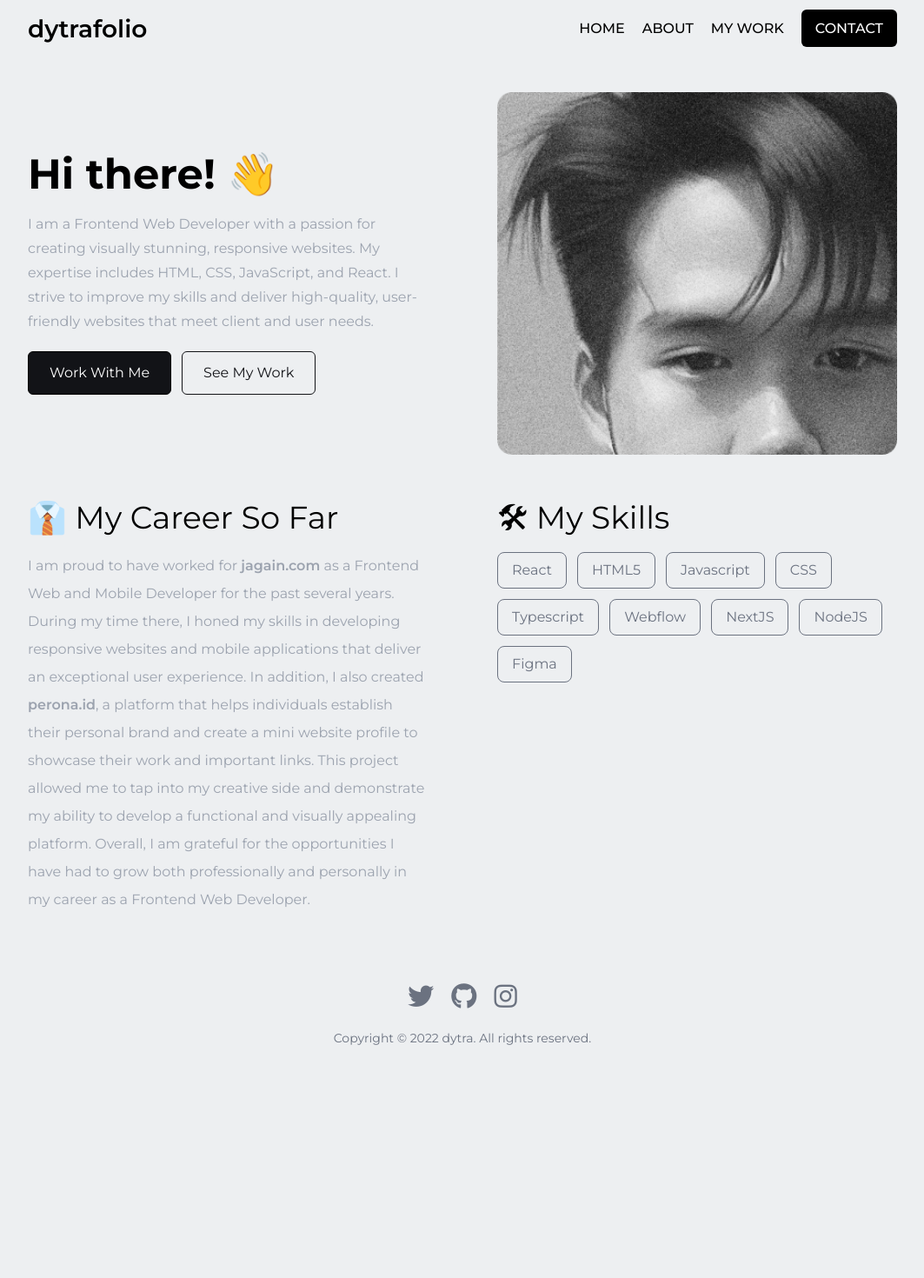
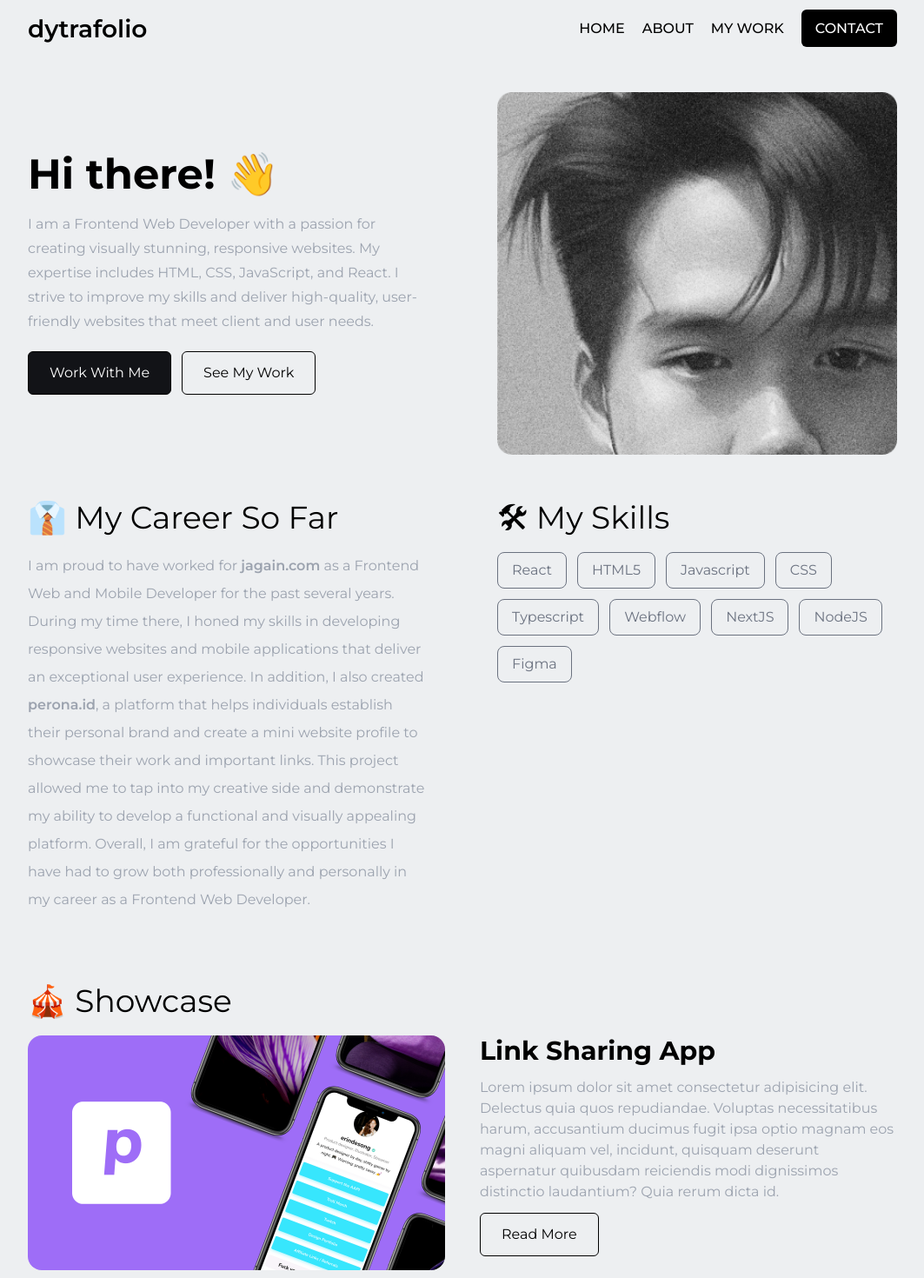
Before and after one commit to dytra/dytra.github.io, a Next.js app: page / in a window 1280 px wide. Shown: the top 1470 px of the page at 87% size, without its empty margins (108-1171 px from the left). Before the commit the page ends 1244 px from the top, so only its background shows below. Built offline with nearby package versions, Linux system fonts and the light colour scheme.

Commit message:
add showcase section

```diff
--- a/src/pages/index.tsx
+++ b/src/pages/index.tsx
@@ -3,6 +3,7 @@ import Image from 'next/image'
 import { Inter } from '@next/font/google'
 import styles from '@/styles/Home.module.css'
 import Script from 'next/script'
+import Button from '@/components/Button'
 
 const inter = Inter({ subsets: ['latin'] })
 
@@ -63,8 +64,10 @@ export default function Home() {
                 <p className="text-gray-400 text-center md:text-left leading-7">I am a Frontend Web Developer with a passion for creating visually stunning, responsive websites. My expertise includes HTML, CSS, JavaScript, and React. I strive to improve my skills and deliver high-quality, user-friendly websites that meet client and user needs.</p>
               </div>
               <div className="mt-5 flex space-x-3 justify-center md:justify-start">
-                <a href="#" className="inline-block bg-primary  text-white rounded-md border border-black px-6 py-3">Work With Me</a>
-                <a href="#" className="inline-block bg-brightGrey text-primary border border-primary hover:bg-primary hover:text-white rounded-md px-6 py-3 transition-all">See My Work</a>
+                {/* <a href="#" className="inline-block bg-primary  text-white rounded-md border border-black px-6 py-3">Work With Me</a> */}
+                <Button>Work With Me</Button>
+                {/* <a href="#" className="inline-block bg-brightGrey text-primary border border-primary hover:bg-primary hover:text-white rounded-md px-6 py-3 transition-all">See My Work</a> */}
+                <Button variant='ghost'>See My Work</Button>
               </div>
             </div>
           </div>
@@ -94,6 +97,20 @@ export default function Home() {
             </div>
           </div>
         </div>
+
+        <div className="spacer h-10 md:h-20"></div>
+        <h2 className="text-4xl">🎪 Showcase</h2>
+        <div className='flex flex-col md:flex-row md:gap-10 mt-5'>
+          <div className='md:w-1/2'>
+            <img src="/images/perona-thumbnail.png" className='rounded-2xl' />
+          </div>
+          <div className='md:w-1/2'>
+            <h3 className='text-3xl font-bold mt-3 md:mt-0'>Link Sharing App</h3>
+            <p className='mt-3 text-gray-400'>Lorem ipsum dolor sit amet consectetur adipisicing elit. Delectus quia quos repudiandae. Voluptas necessitatibus harum, accusantium ducimus fugit ipsa optio magnam eos magni aliquam vel, incidunt, quisquam deserunt aspernatur quibusdam reiciendis modi dignissimos distinctio laudantium? Quia rerum dicta id. </p>
+            <Button variant='ghost' className='mt-3'>Read More</Button>
+          </div>
+        </div>
+
         <div className="spacer h-10 md:h-20"></div>
         <footer className=''>
           <div className='text-gray-500 flex gap-5 justify-center'>
```
Also changed, not shown: public/images/perona-thumbnail.png (added).
